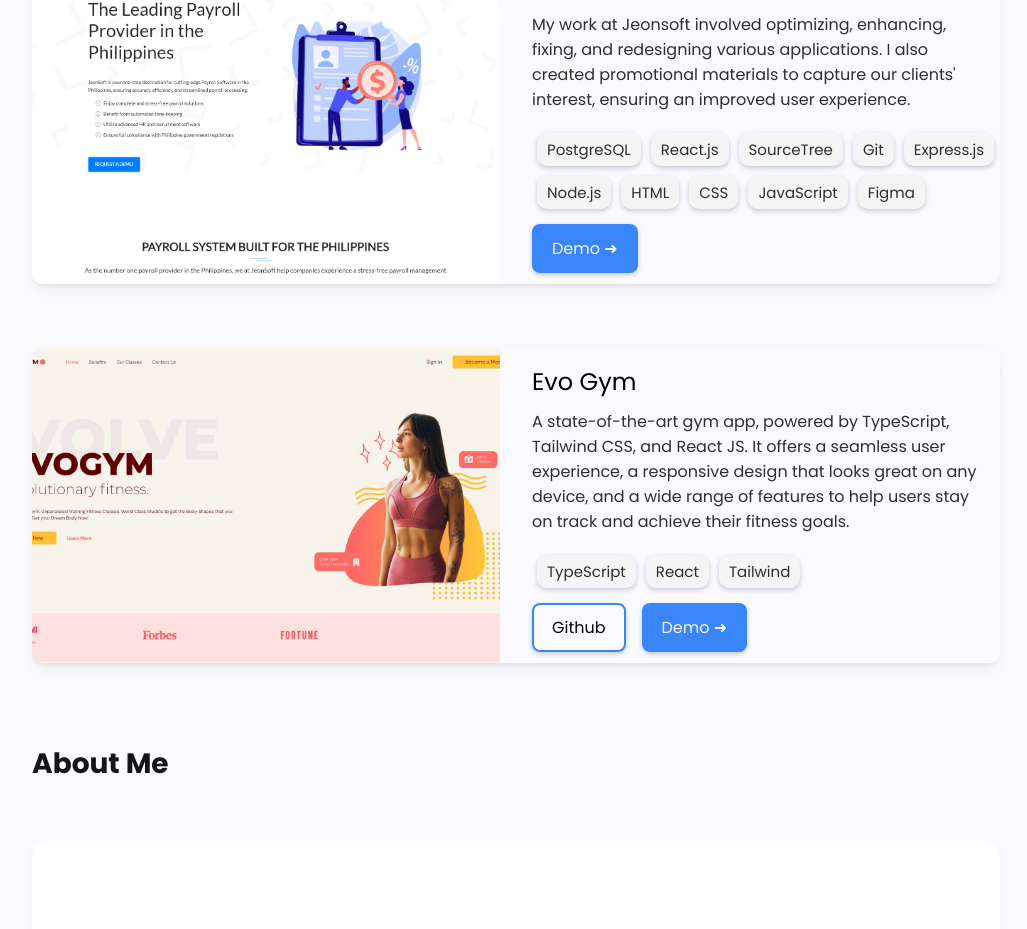
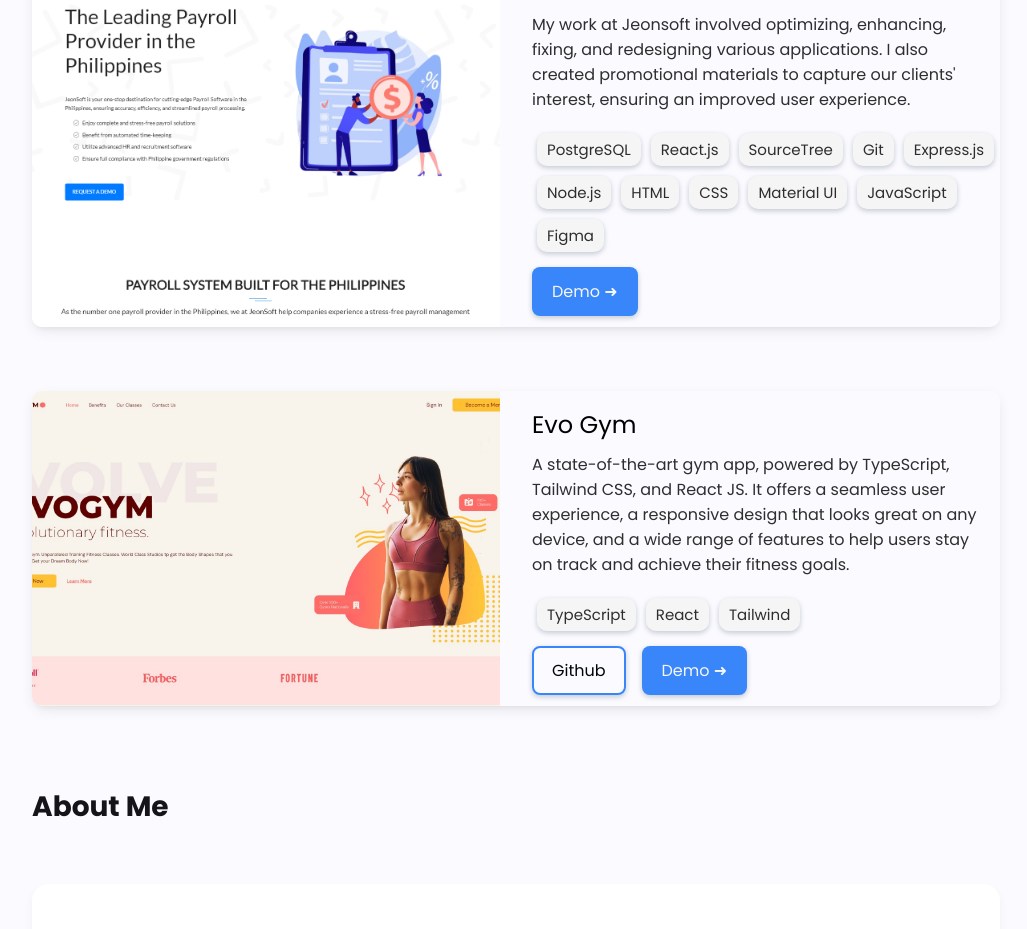
Before and after one commit to xjeyceex/migss-portfolio, a React (Create React App) app: page / in a window 1280 px wide. Shown: the part 1174-2103 px from the top of the page, without its empty margins (124-1151 px from the left). Built offline with nearby package versions, Linux system fonts and the light colour scheme.

Commit message:
Update ProjectData.js

```diff
--- a/src/data/ProjectData.js
+++ b/src/data/ProjectData.js
@@ -5,7 +5,7 @@
     title: "Jeonsoft",
     description:
     "My work at Jeonsoft involved optimizing, enhancing, fixing, and redesigning various applications. I also created promotional materials to capture our clients' interest, ensuring an improved user experience.",
-    tech_stack: ["PostgreSQL", "React.js", "SourceTree", "Git", "Express.js", "Node.js", "HTML", "CSS", "JavaScript", "Figma"],
+    tech_stack: ["PostgreSQL", "React.js", "SourceTree", "Git", "Express.js", "Node.js", "HTML", "CSS", "Material UI", "JavaScript", "Figma"],
     github_url: "",
     demo_url: "https://jeonsoft.com",
   },
```
